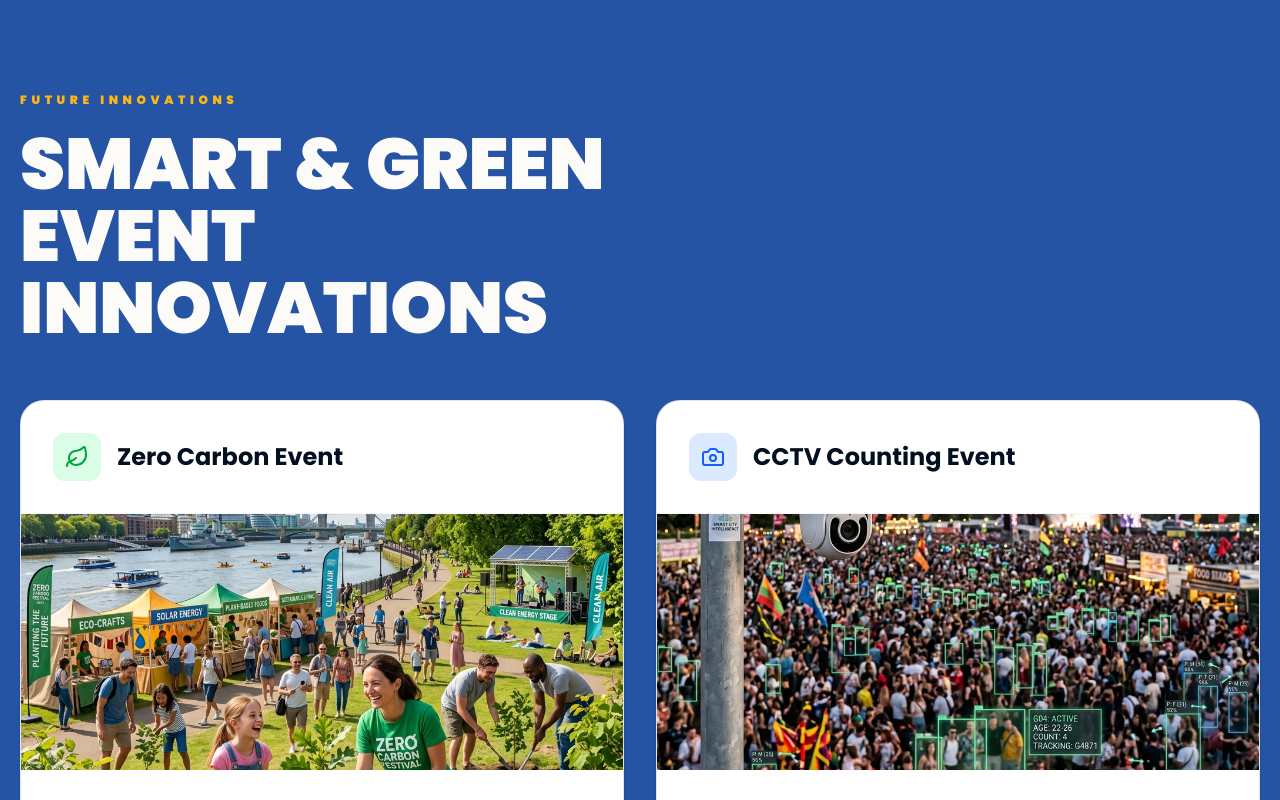
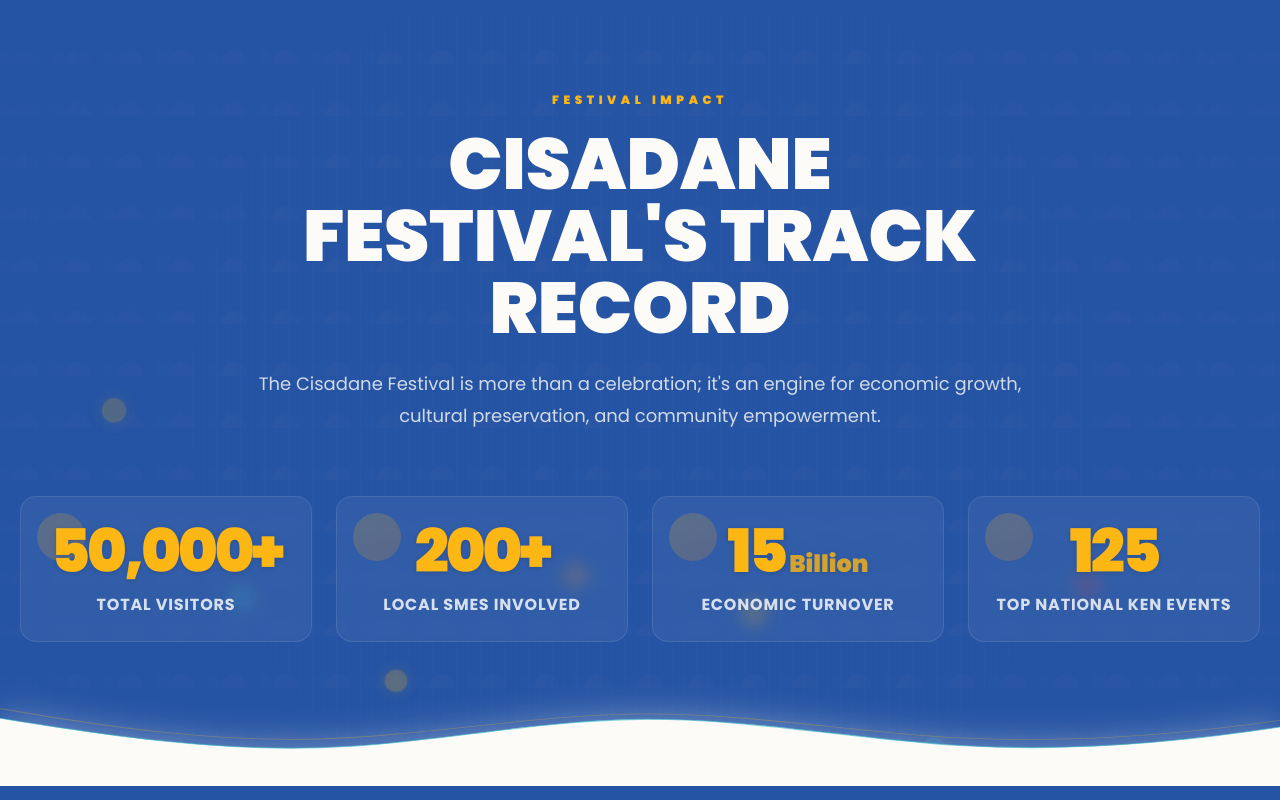
Before and after one commit to fyznugraha-pixel/cisadane, a Next.js app: page /festivalcisadane/en in a window 1280 px wide. Shown: the part 6320-7120 px from the top of the page. Built offline with nearby package versions, Linux system fonts and the light colour scheme.

Commit message:
feat: add event impact section with big numbers display

```diff
--- a/src/app/[lang]/page.tsx
+++ b/src/app/[lang]/page.tsx
@@ -25,6 +25,7 @@ const accentMap: Record<"red" | "gold" | "teal" | "orange", string> = {
 
 import SponsorsSection from "@/components/sections/SponsorsSection";
 import MediaPartnersSection from "@/components/sections/MediaPartnersSection";
+import ImpactSection from "@/components/sections/ImpactSection";
 
 export default async function Home(props: { params: Promise<{ lang: string }> }) {
   const params = await props.params;
@@ -232,6 +233,8 @@ export default async function Home(props: { params: Promise<{ lang: string }> })
         <RiverSectionDivider className="text-[#2654A4]" />
       </section>
 
+      <ImpactSection dict={dict} />
+
       <SmartInnovationsSection dict={dict} />
 
       {/* <EditorialGallery dict={dict.gallery} /> */}
--- /dev/null
+++ b/src/components/sections/ImpactSection.tsx
@@ -0,0 +1,55 @@
+import React from "react";
+import Reveal from "../Reveal";
+import SectionHeading from "../SectionHeading";
+import RiverSectionDivider from "../RiverSectionDivider";
+import SectionOrnaments from "../SectionOrnaments";
+import WaterBubbles from "../WaterBubbles";
+
+export default function ImpactSection({ dict }: { dict: any }) {
+  return (
+    <section
+      id="impact"
+      className="section-shell relative bg-[#2654A4] text-[#FDFBF7] px-5 pb-36 pt-20 overflow-hidden"
+    >
+      <WaterBubbles theme="dark" hasWaveBottom={true} hasWaveTop={true} />
+      <SectionOrnaments dragonScale="soft" tenun shapes="squares" lights="center" theme="dark" />
+
+      <div className="section-inner">
+        <Reveal>
+          <div className="mx-auto max-w-3xl text-center mb-16">
+            <SectionHeading
+              eyebrow={dict.impact.eyebrow}
+              title={dict.impact.title}
+              description={dict.impact.description}
+              align="center"
+              theme="dark"
+            />
+          </div>
+        </Reveal>
+
+        <div className="grid grid-cols-2 gap-4 md:gap-6 lg:grid-cols-4">
+          {dict.impact.stats.map((stat: any, index: number) => (
+            <Reveal key={stat.label} delay={index * 0.1}>
+              <div className="group relative flex h-full flex-col items-center justify-center rounded-2xl border border-white/10 bg-white/5 p-6 text-center backdrop-blur-sm transition-all duration-300 hover:border-white/20 hover:bg-white/10 hover:shadow-[0_8px_30px_rgba(253,183,21,0.15)]">
+                <div className="mb-4 h-12 w-12 rounded-full bg-gradient-to-br from-[#FDB715] to-[#F7951E] opacity-20 transition-transform duration-500 group-hover:scale-110 group-hover:opacity-30 absolute top-4 left-4" />
+
+                <div className="relative z-10">
+                  <h3 className="font-display text-4xl md:text-5xl lg:text-6xl font-black tracking-tighter text-[#FDB715] drop-shadow-sm">
+                    {stat.value}
+                    {stat.suffix && <span className="text-xl md:text-2xl tracking-normal opacity-80">{stat.suffix}</span>}
+                  </h3>
+                  <p className="mt-3 text-sm md:text-base font-bold uppercase tracking-wider text-white/80">
+                    {stat.label}
+                  </p>
+                </div>
+              </div>
+            </Reveal>
+          ))}
+        </div>
+      </div>
+
+      {/* Organic river transition into the next section */}
+      <RiverSectionDivider className="text-[#FDFBF7]" theme="light" />
+    </section>
+  );
+}
--- a/src/i18n/locales/en.ts
+++ b/src/i18n/locales/en.ts
@@ -253,6 +253,17 @@ export const en = {
         ]
       }
     ]
+  },
+  impact: {
+    eyebrow: "Festival Impact",
+    title: "Cisadane Festival's\nTrack Record",
+    description: "The Cisadane Festival is more than a celebration; it's an engine for economic growth, cultural preservation, and community empowerment.",
+    stats: [
+      { value: "50,000+", label: "Total Visitors", suffix: "" },
+      { value: "200+", label: "Local SMEs Involved", suffix: "" },
+      { value: "15", label: "Economic Turnover", suffix: " Billion" },
+      { value: "125", label: "Top National KEN Events", suffix: "" },
+    ]
   }
 };
 
--- a/src/i18n/locales/id.ts
+++ b/src/i18n/locales/id.ts
@@ -255,5 +255,16 @@ export const id: Dictionary = {
         ]
       }
     ]
+  },
+  impact: {
+    eyebrow: "Dampak Festival",
+    title: "Jejak Prestasi\nFestival Cisadane",
+    description: "Festival Cisadane bukan sekadar perayaan, melainkan motor penggerak ekonomi, pelestarian budaya, dan pemberdayaan masyarakat.",
+    stats: [
+      { value: "50.000+", label: "Total Pengunjung", suffix: "" },
+      { value: "200+", label: "UMKM Lokal Terlibat", suffix: "" },
+      { value: "15", label: "Perputaran Ekonomi", suffix: " Miliar" },
+      { value: "125", label: "Top Event Nasional KEN", suffix: "" },
+    ]
   }
 };
```
